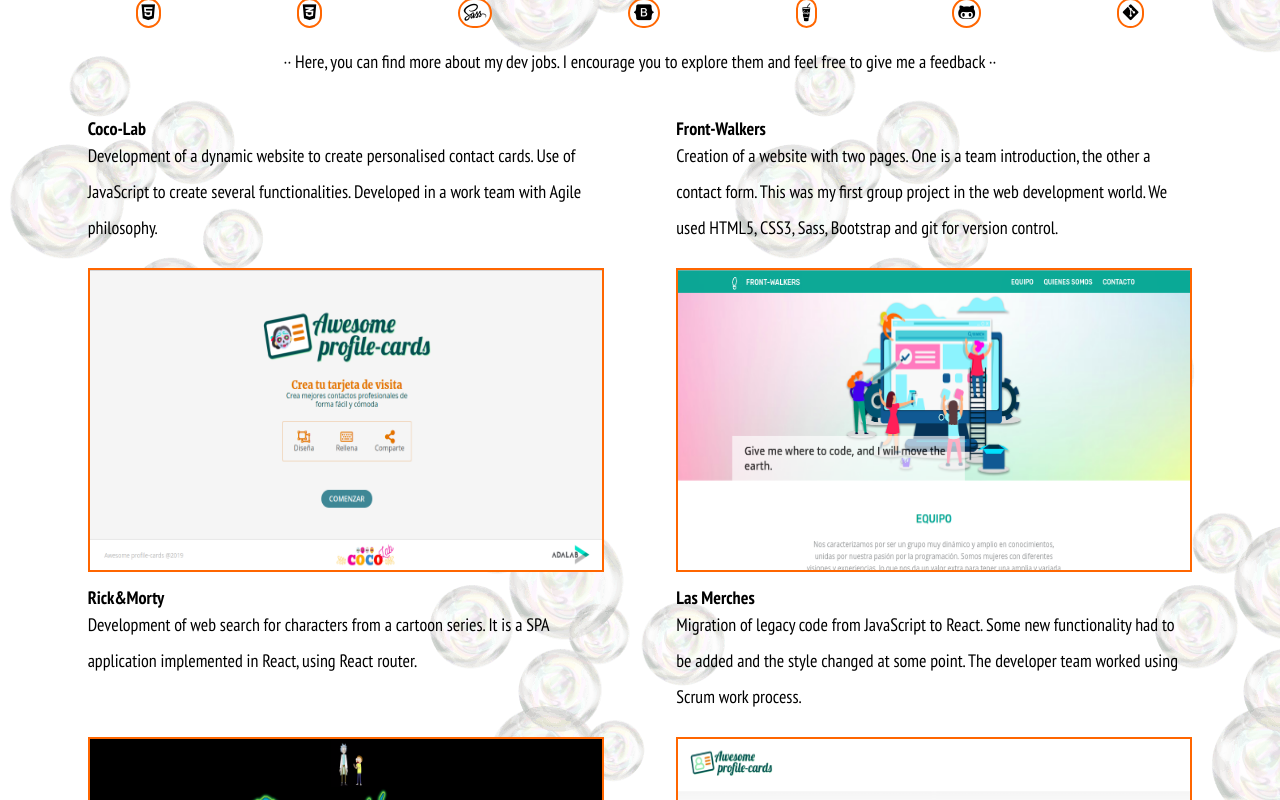
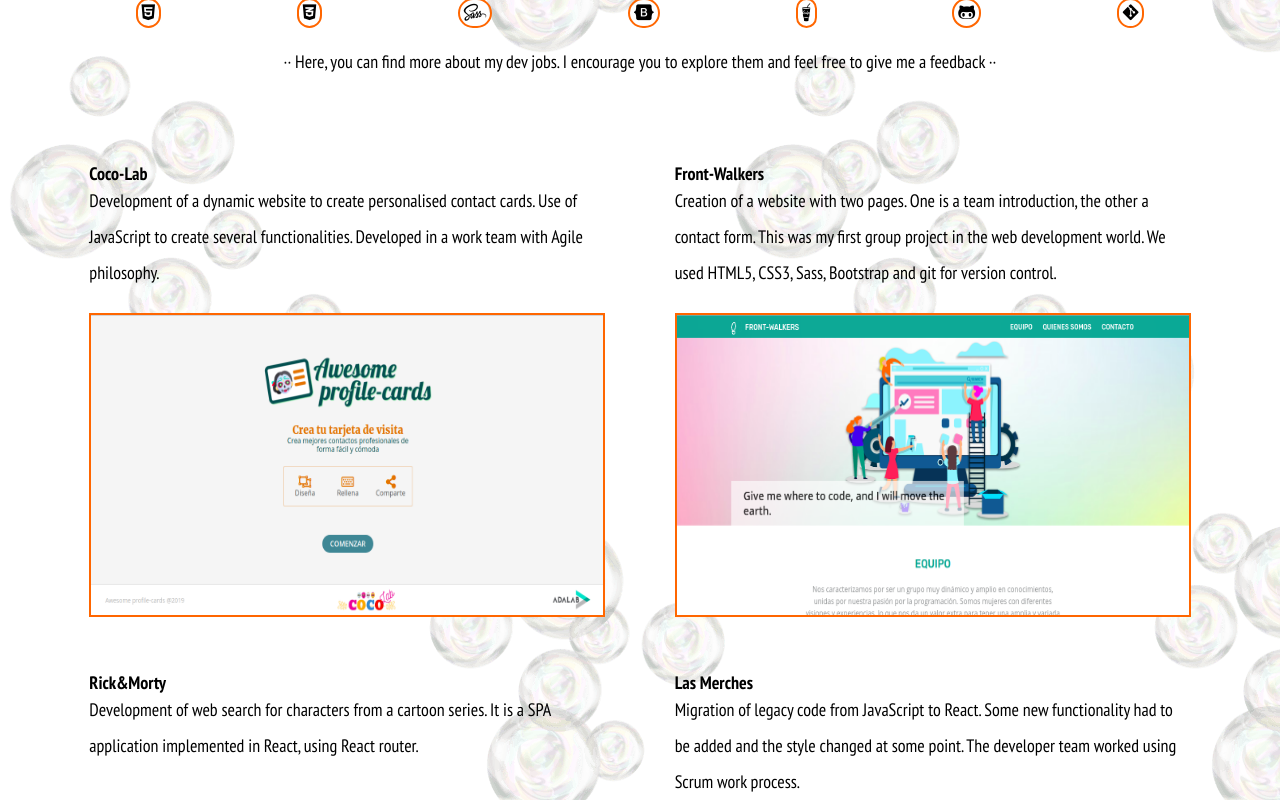
Before and after one commit to marveramar/portfolio_MV, a React (Create React App) app: page / in a window 1280 px wide. Shown: the part 1480-2280 px from the top of the page. Built offline with nearby package versions, Linux system fonts and the light colour scheme; a web font is replaced by a local one.

Commit message:
modified package jason

```diff
--- a/package.json
+++ b/package.json
@@ -1,4 +1,5 @@
 {
+  "homepage": "./",
   "name": "portfolio",
   "version": "0.1.0",
   "private": true,
--- a/src/stylesheets/components/_works.scss
+++ b/src/stylesheets/components/_works.scss
@@ -45,7 +45,7 @@
             flex-direction: row-reverse;
         }
         li{
-            margin:5px;
+            margin-top:50px;
         }
         .work_list-title{
             font-size: 18px;
```
